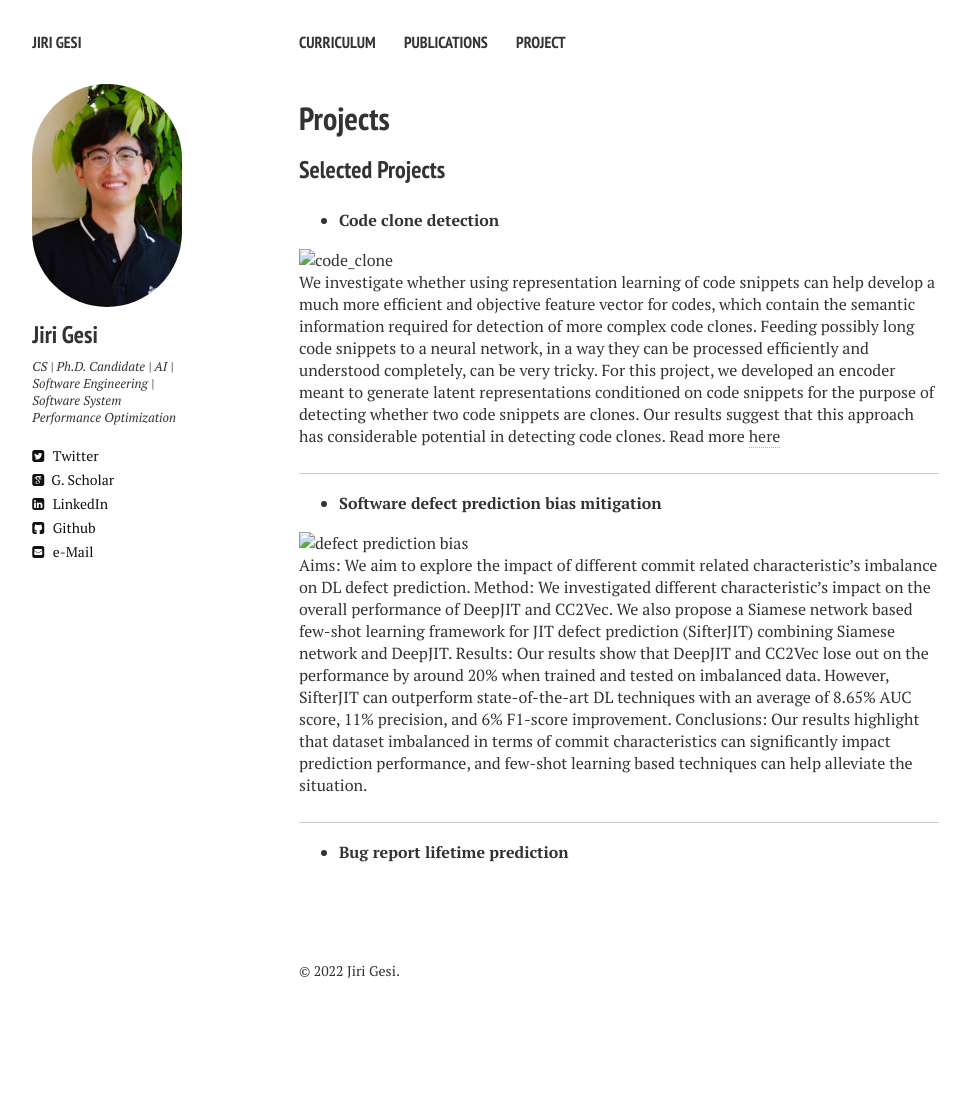
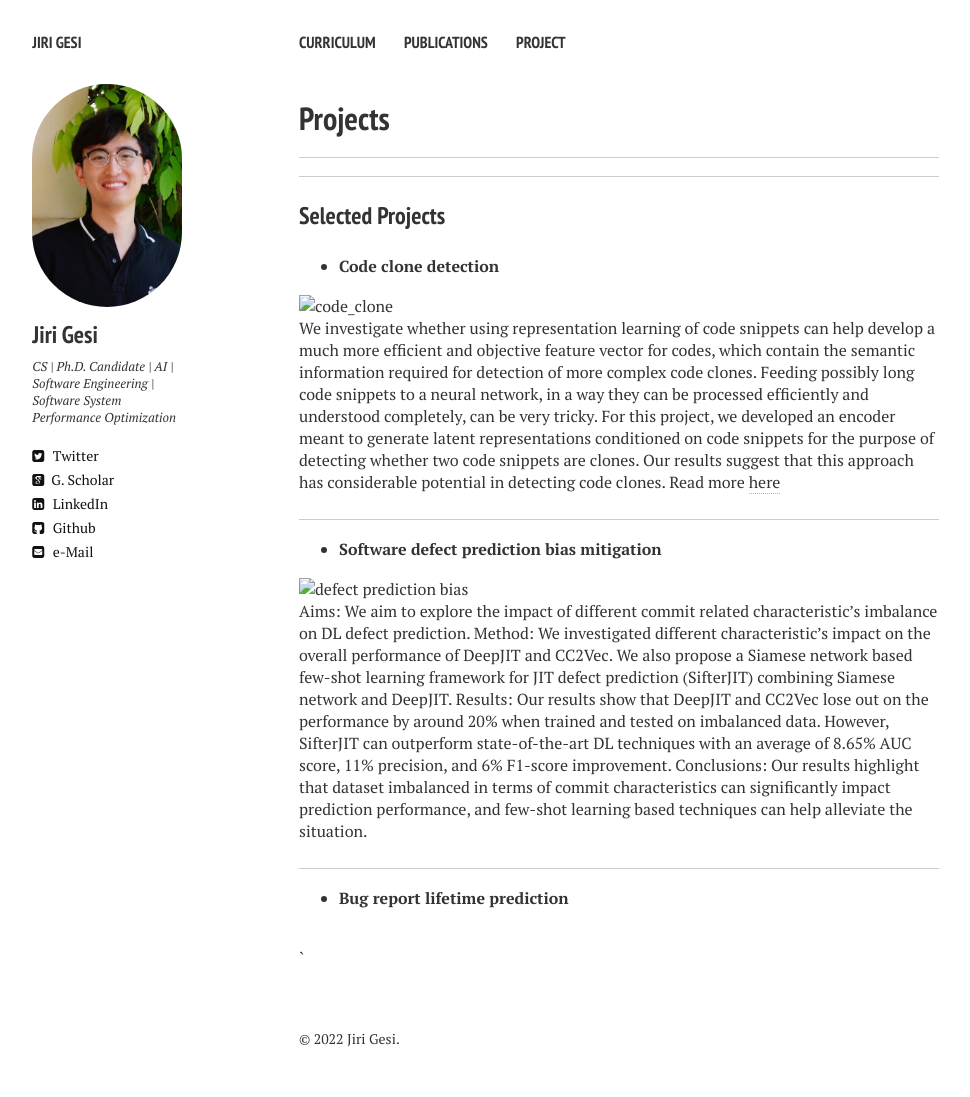
Before and after one commit to Jirigesi/Jirigesi.github.io, a Jekyll site: the page built from code.md, in a window 1280 px wide. Shown: the whole page, without its empty margins (21-991 px from the left). Built offline with Jekyll 4.4.1, drawn with Linux system fonts in a browser that asks for light colours; nearby versions of some CDN libraries; before the commit the page ends 1029 px from its top, so only the background shows below that.

Commit message:
Update code.md

```diff
--- a/code.md
+++ b/code.md
@@ -6,6 +6,9 @@ tags: [code]
 modified: 10-1-2021
 comments: false
 ---
+
+________
+_______
 
 ### Selected Projects
 
@@ -30,3 +33,4 @@ Aims: We aim to explore the impact of different commit related characteristic’
 * **Bug report lifetime prediction**
 
 <br>
+`
```
